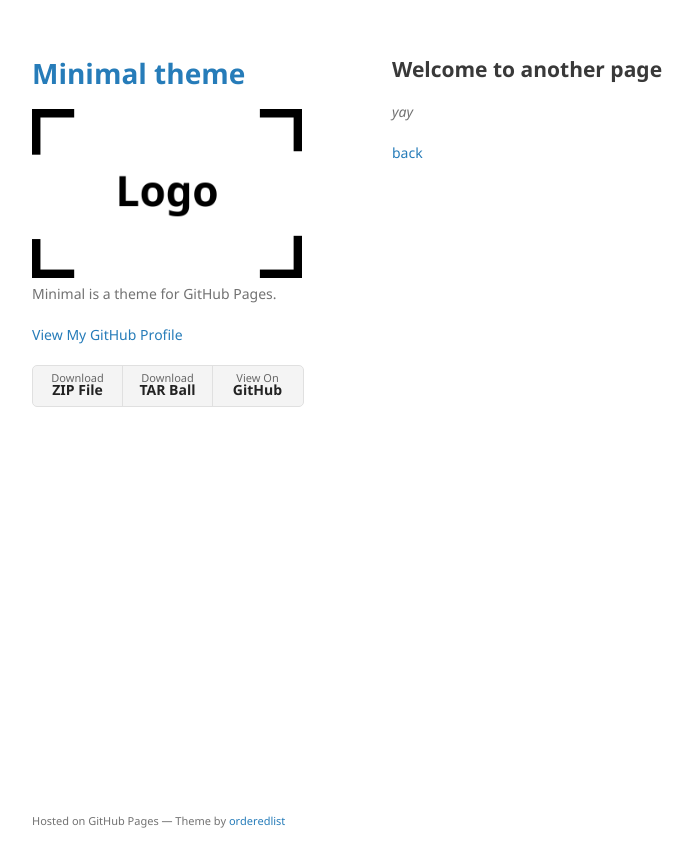
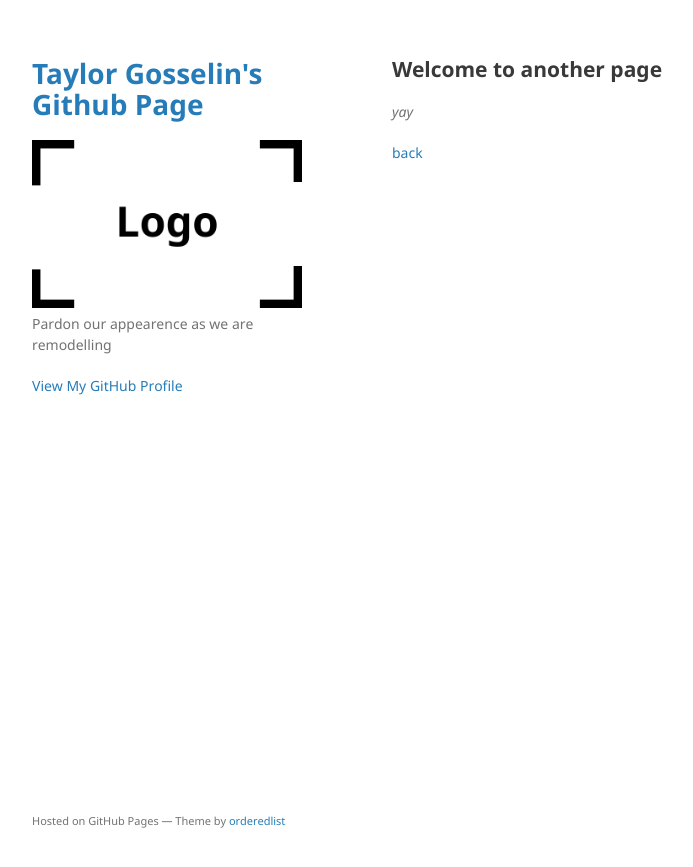
Before and after one commit to trgosselin/trgosselin.github.io, a Jekyll site: the page built from another-page.md, in a window 1280 px wide. Shown: the top 867 px of the page, without its empty margins (178-871 px from the left). Built offline with Jekyll 4.4.1, drawn with Linux system fonts in a browser that asks for light colours; our own code applies the rules of GitHub Pages for plain Markdown files.

Commit message:
update config

```diff
--- a/_config.yml
+++ b/_config.yml
@@ -1,6 +1,6 @@
-title: Minimal theme
+title: Taylor Gosselin's Github Page
 logo: /assets/img/logo.png
-description: Minimal is a theme for GitHub Pages.
-show_downloads: true
+description: Pardon our appearence as we are remodelling
+show_downloads: false
 google_analytics:
 theme: jekyll-theme-minimal
```
